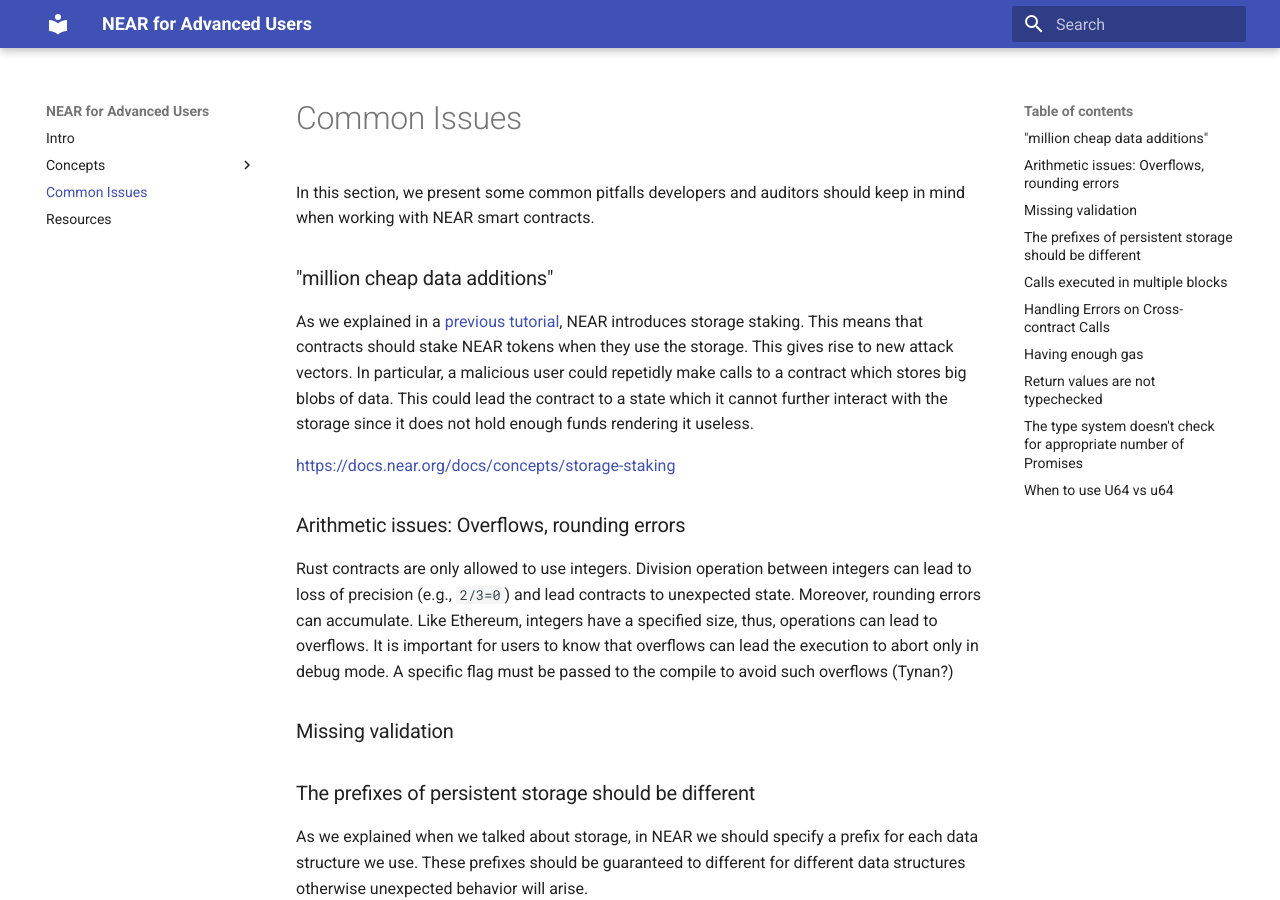
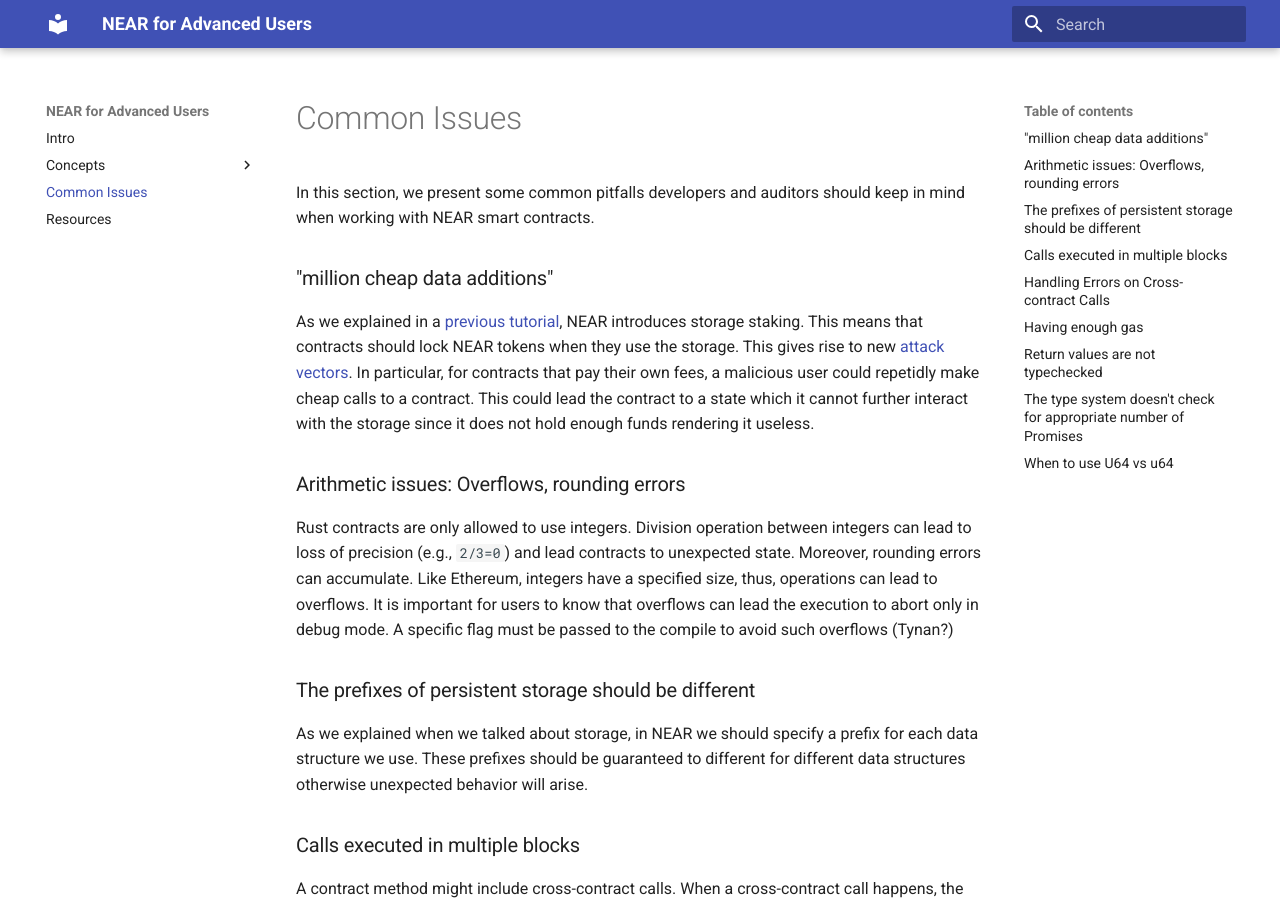
Before and after one commit to ChainSecurity/near-for-auditors, an MkDocs documentation site: the page built from docs/issues.md, in a window 1280 px wide and 900 px high. Built offline with MkDocs 1.6.1 and Material for MkDocs 9.7.7, drawn with Linux system fonts in a browser that asks for light colours; some of the changed text lies outside the part shown.

Commit message:
Update issues

```diff
--- a/docs/issues.md
+++ b/docs/issues.md
@@ -3,15 +3,11 @@
 ### "million cheap data additions"
 
 
-As we explained in a [previous tutorial](``storage.md``), NEAR introduces storage staking. This means that contracts should stake NEAR tokens when they use the storage. This gives rise to new attack vectors. In particular, a malicious user could repetidly make calls to a contract which stores big blobs of data. This could lead the contract to a state which it cannot further interact with the storage since it does not hold enough funds rendering it useless.
-
-[https://docs.near.org/docs/concepts/storage-staking](https://docs.near.org/docs/concepts/storage-staking)
+As we explained in a [previous tutorial](``storage.md``), NEAR introduces storage staking. This means that contracts should lock NEAR tokens when they use the storage. This gives rise to new [attack vectors](https://docs.near.org/docs/concepts/storage-staking). In particular, for contracts that pay their own fees, a malicious user could repetidly make cheap calls to a contract. This could lead the contract to a state which it cannot further interact with the storage since it does not hold enough funds rendering it useless.
 
 ### Arithmetic issues: Overflows, rounding errors
 
 Rust contracts are only allowed to use integers. Division operation between integers can lead to loss of precision (e.g., ``2/3=0``) and lead contracts to unexpected state. Moreover, rounding errors can accumulate. Like Ethereum, integers have a specified size, thus, operations can lead to overflows. It is important for users to know that overflows can lead the execution to abort only in debug mode. A specific flag must be passed to the compile to avoid such overflows (Tynan?)
-
-### Missing validation
 
 ### The prefixes of persistent storage should be different
 
@@ -43,4 +39,4 @@
 
 ### When to use U64 vs u64
 
-(Tynan?)
+NEAR Protocol currently expects contracts to support JSON serialization. JSON can't handle large integers (above `2**53` bits). In order to support u64 and u128 integers users should make use of the serializable version of them, namely U64 and U128. ``json_types`` of ``near_sdk`` supports the onversion from U64 to u64 and U128 to u128. You can refer to [``near-sdk-docs`` ](https://github.com/near/sdk-docs/blob/93e2fa29f3f38fc3870d404555cf843b765ac34a/docs/contract-interface/serialization-interface.md) for more.
--- a/questions.txt
+++ b/questions.txt
@@ -4,3 +4,5 @@
 Deploying contract: first line
 max_contract_size: genesis configuration
 What's the difference between init and Default
+Execution:
+Is it JSON-RPC?
```
Also changed, not shown: docs/execution.md (+1 -1 lines).
